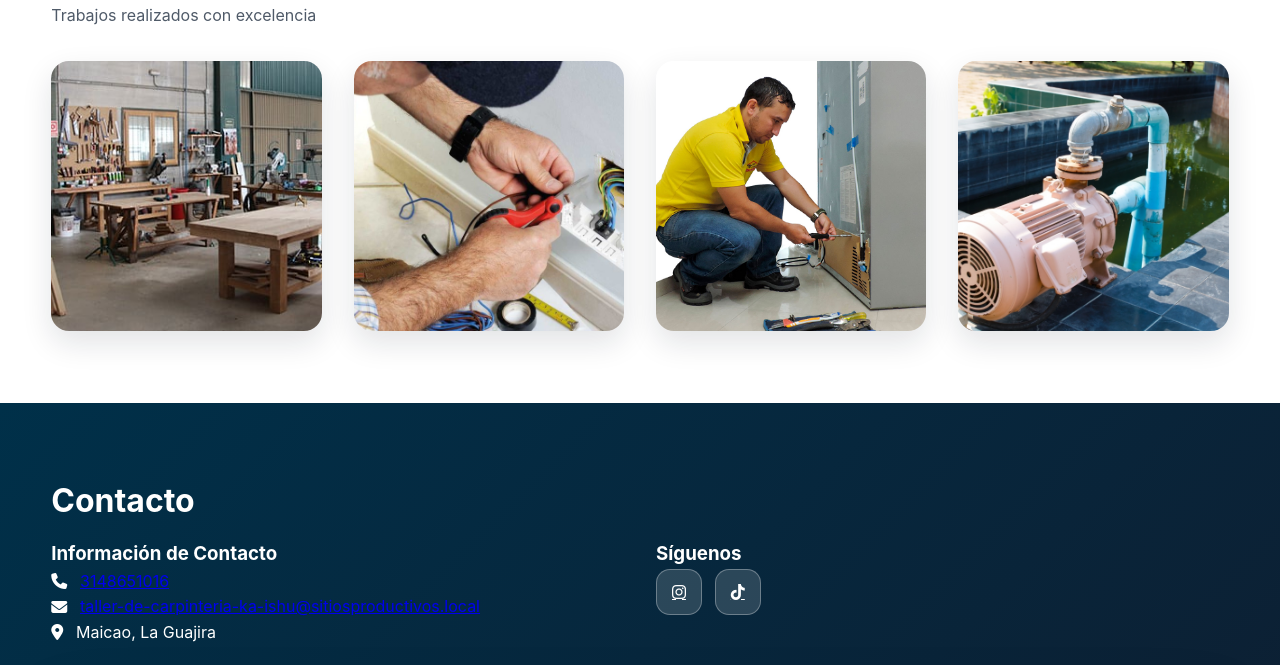
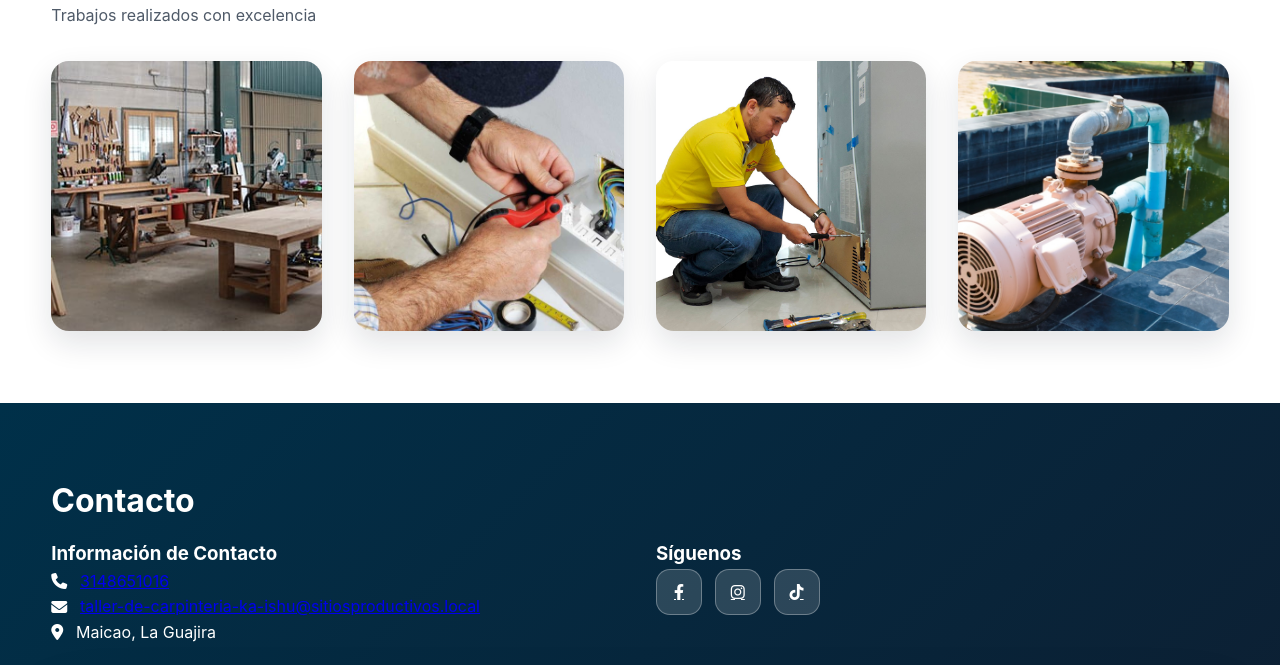
Before and after one commit to ReconvencionLaboralGuajira/taller-de-carpinteria-ka-ishu-57, a plain HTML site: page index.html in a window 1280 px wide. Shown: the part 2638-3303 px from the top of the page. Drawn offline with Linux system fonts and the light colour scheme; no server answers.

Commit message:
Publish site

```diff
--- a/index.html
+++ b/index.html
@@ -261,6 +261,10 @@
                     <h3>Síguenos</h3>
                     <div class="social-links">
 
+                        <a href="https://www.facebook.com/profile.php?id=61584733401271" target="_blank" rel="noopener" class="social-link">
+                            <i class="fab fa-facebook-f"></i>
+                        </a>
+
 
                         <a href="https://www.instagram.com/tallercarpinteria_kaishu/" target="_blank" rel="noopener" class="social-link">
                             <i class="fab fa-instagram"></i>
```
